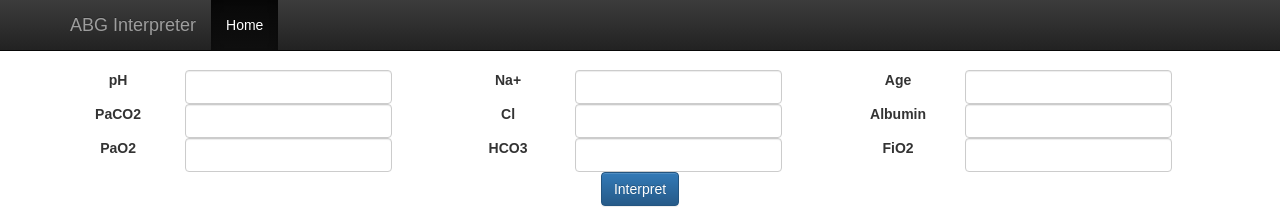
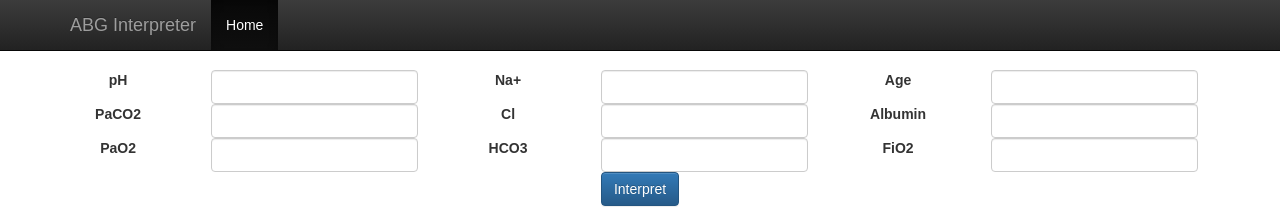
Before and after one commit to bgschiller/abg-interpreter, a React (Create React App) app: page / in a window 1280 px wide. Shown: the top 222 px of the page. Built offline with nearby package versions, Linux system fonts and the light colour scheme.

Commit message:
dan bootstrap advice

```diff
--- a/src/TextField.js
+++ b/src/TextField.js
@@ -3,15 +3,19 @@ import React, { Component } from 'react';
 class TextField extends Component {
     render(){
         return (
-            <div className="form-group col-xs-4">
+            <div className="form-group col-xs-6 col-sm-4">
                 <div className="row">
-                    <label className="col-xs-4">{this.props.label}&nbsp;</label>
-                    <input
-                        className="form-control col-xs-8"
-                        type="text"
-                        defaultValue={this.props.value}
-                        ref={function(input){ this.props.refFun(input);}.bind(this)}
-                    />
+                    <div className="col-xs-4">
+                        <label>{this.props.label}&nbsp;</label>
+                    </div>
+                    <div className="col-xs-8">
+                        <input
+                            className="form-control"
+                            type="text"
+                            defaultValue={this.props.value}
+                            ref={function(input){ this.props.refFun(input);}.bind(this)}
+                        />
+                    </div>
                 </div>
             </div>)
     }
```
